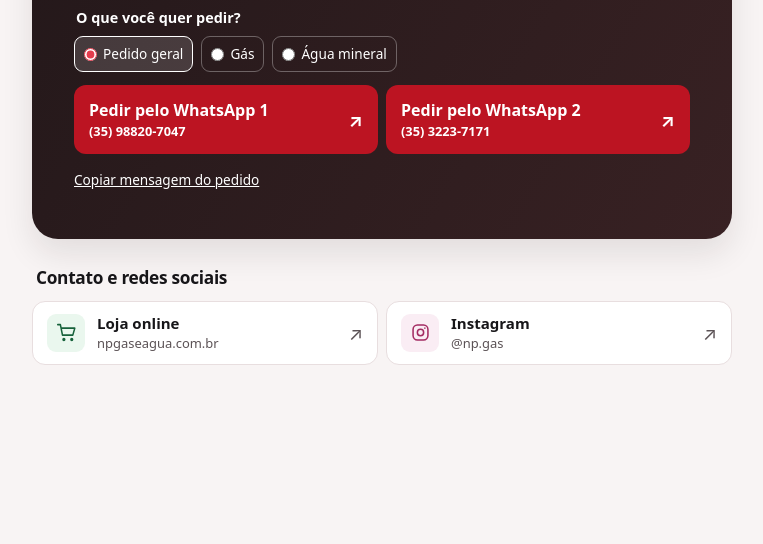
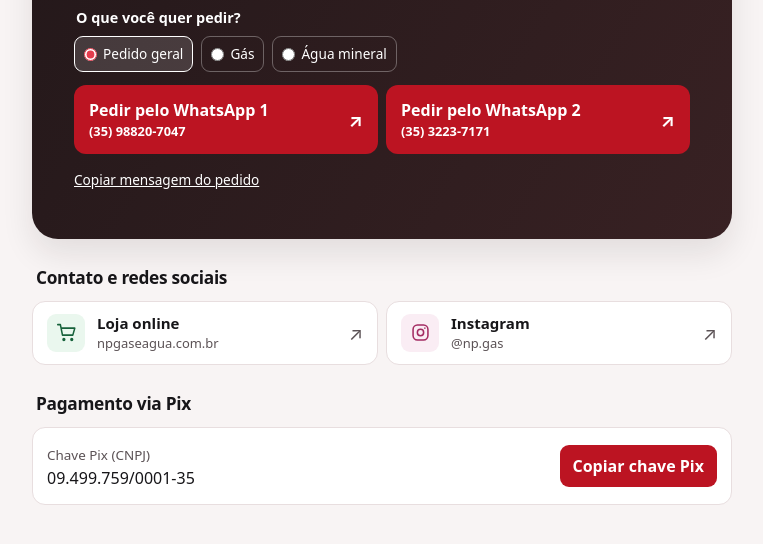
Before and after one commit to Felipe-rbaroncelli/Np-g-s-gua-mineral-, a plain HTML site: page index.html in a window 1280 px wide. Shown: the part 494-1038 px from the top of the page, without its empty margins (258-1021 px from the left). Before the commit the page ends 893 px from the top, so only its background shows below. Drawn offline with Linux system fonts and the light colour scheme.

Commit message:
Adiciona chave Pix CNPJ com botão de copiar

```diff
--- a/index.html
+++ b/index.html
@@ -52,6 +52,12 @@ h2{margin:0 0 10px 4px;font-size:1.08rem;letter-spacing:-.017em}
 .row .arrow{color:var(--muted)}
 @media(min-width:680px){main{padding-top:36px}.hero{position:relative}.cta{width:max-content;min-width:248px}.links{grid-template-columns:1fr 1fr}}
 @media(max-width:360px){main{padding-inline:14px}.brand img{width:150px}}
+.pix-card{border:1px solid var(--line);border-radius:13px;background:#fff;padding:14px;display:flex;flex-wrap:wrap;align-items:center;gap:8px 16px;justify-content:space-between}
+.pix-key{display:block;border:0;background:transparent;color:var(--navy);font:inherit;padding:0;width:19ch;max-width:100%}
+.pix-label,.pix-status{font-size:.84rem;color:var(--muted)}
+.pix-status{margin:6px 4px 0}
+.pix-copy{border:0;border-radius:9px;background:var(--red);color:white;padding:9px 13px;font:inherit;font-weight:700;cursor:pointer}
+.pix-copy:focus-visible{outline:3px solid #3b88dc;outline-offset:3px}
 </style>
 </head>
 <body>
@@ -108,6 +114,17 @@ h2{margin:0 0 10px 4px;font-size:1.08rem;letter-spacing:-.017em}
       </a>
     </div>
   </section>
+  <section aria-labelledby="pix">
+    <h2 id="pix">Pagamento via Pix</h2>
+    <div class="pix-card">
+      <div>
+        <label class="pix-label" for="pix-key">Chave Pix (CNPJ)</label>
+        <input id="pix-key" class="pix-key" value="09.499.759/0001-35" readonly>
+      </div>
+      <button type="button" class="pix-copy" hidden>Copiar chave Pix</button>
+    </div>
+    <p class="pix-status" role="status"></p>
+  </section>
 </main>
 <script>
   const mensagens = {"geral": "Olá, quero fazer um pedido", "gas": "Olá! Gostaria de pedir gás de cozinha.", "agua": "Olá! Gostaria de pedir água mineral."};
@@ -146,6 +163,22 @@ h2{margin:0 0 10px 4px;font-size:1.08rem;letter-spacing:-.017em}
     }
   });
   copiar.hidden = false;
+
+  const chavePix = document.querySelector('#pix-key');
+  const copiarPix = document.querySelector('.pix-copy');
+  const avisoPix = document.querySelector('.pix-status');
+  copiarPix.addEventListener('click', async () => {
+    const numeros = chavePix.value.replace(/\D/g, '');
+    try {
+      await navigator.clipboard.writeText(numeros);
+      avisoPix.textContent = 'Chave Pix copiada.';
+    } catch {
+      chavePix.focus();
+      chavePix.select();
+      avisoPix.textContent = 'Copie a chave Pix selecionada.';
+    }
+  });
+  copiarPix.hidden = false;
 </script>
 </body>
 </html>
```
